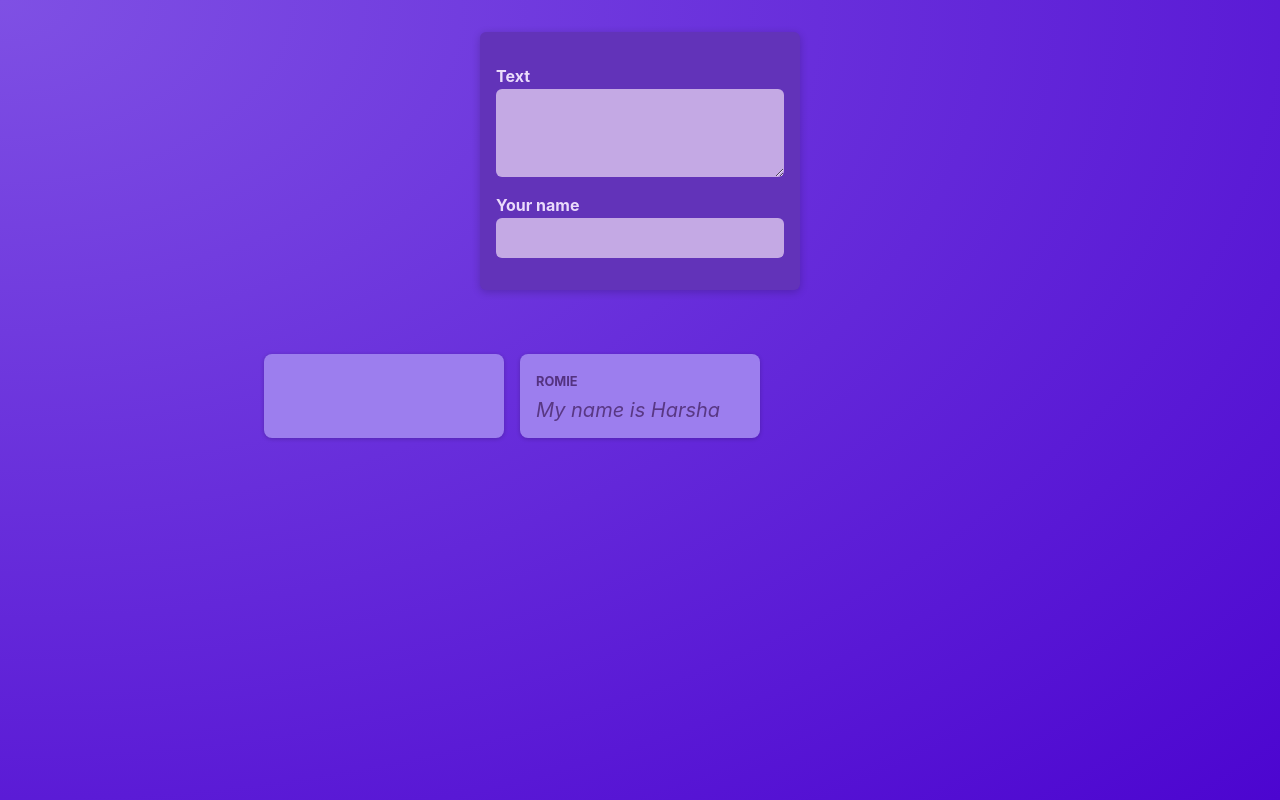
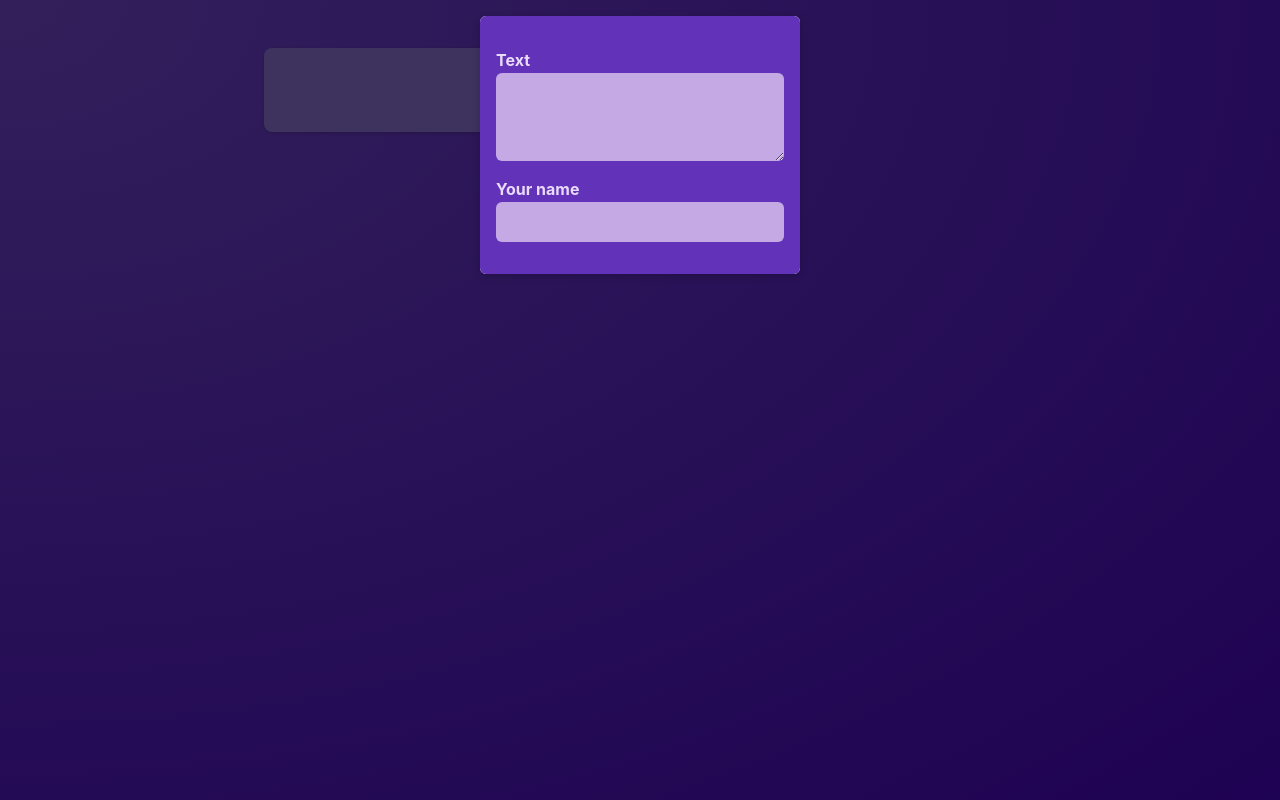
Before and after one commit to ashan24019/React-project, a React (Vite) app: page / in a window 1280 px wide. Built offline with nearby package versions, Linux system fonts and the light colour scheme.

Commit message:
Children prop

```diff
--- /dev/null
+++ b/src/components/Modal.jsx
@@ -0,0 +1,12 @@
+import classes from "./Modal.module.css";
+
+function Modal({children}) {
+  return (
+    <>
+      <div className={classes.backdrop}/>
+      <dialog open className={classes.modal}>{children}</dialog>
+    </>
+  );
+}
+
+export default Modal;
--- /dev/null
+++ b/src/components/Modal.module.css
@@ -0,0 +1,18 @@
+.backdrop {
+  position: fixed;
+  top: 0;
+  left: 0;
+  width: 100%;
+  height: 100vh;
+  background-color: rgba(0, 0, 0, 0.6);
+  z-index: 1;
+}
+
+.modal {
+  border: none;
+  border-radius: 6px;
+  box-shadow: 0 2px 8px rgba(0, 0, 0, 0.2);
+  padding: 0;
+  overflow: hidden;
+  z-index: 1;
+}
--- a/src/components/NewPost.module.css
+++ b/src/components/NewPost.module.css
@@ -2,9 +2,6 @@
     background-color: #6233b9;
     padding: 1rem;
     width: 20rem;
-    margin: 2rem auto;
-    border-radius: 6px;
-    box-shadow: 0 2px 8px rgba(0, 0, 0, 0.2);
 }
 
 .form label {
--- a/src/components/PostsList.jsx
+++ b/src/components/PostsList.jsx
@@ -1,11 +1,12 @@
 import Post from "./Post";
-import classes from './PostsList.module.css'
+import classes from "./PostsList.module.css";
 import NewPost from "./NewPost";
 import { useState } from "react";
+import Modal from "./Modal";
 
 function PostsList() {
-    const [enteredBody, setEnteredBody] = useState('');
-    const [enteredAuthor, setEnteredAuthor] = useState('');
+  const [enteredBody, setEnteredBody] = useState("");
+  const [enteredAuthor, setEnteredAuthor] = useState("");
 
   function bodyChangeHandler(event) {
     setEnteredBody(event.target.value);
@@ -17,10 +18,15 @@
 
   return (
     <>
-            <NewPost onBodyChange={bodyChangeHandler} onAuthorChange={authorChangeHandler}/>
+      <Modal>
+        <NewPost
+          onBodyChange={bodyChangeHandler}
+          onAuthorChange={authorChangeHandler}
+        />
+      </Modal>
       <ul className={classes.posts}>
-                <Post author={enteredAuthor} body={enteredBody}/>
-                <Post author="Romie" body="My name is Harsha"/>
+        <Post author={enteredAuthor} body={enteredBody} />
+        <Post author="Romie" body="My name is Harsha" />
       </ul>
     </>
   );
```
Lines whose indentation alone changed are shown as unchanged.
